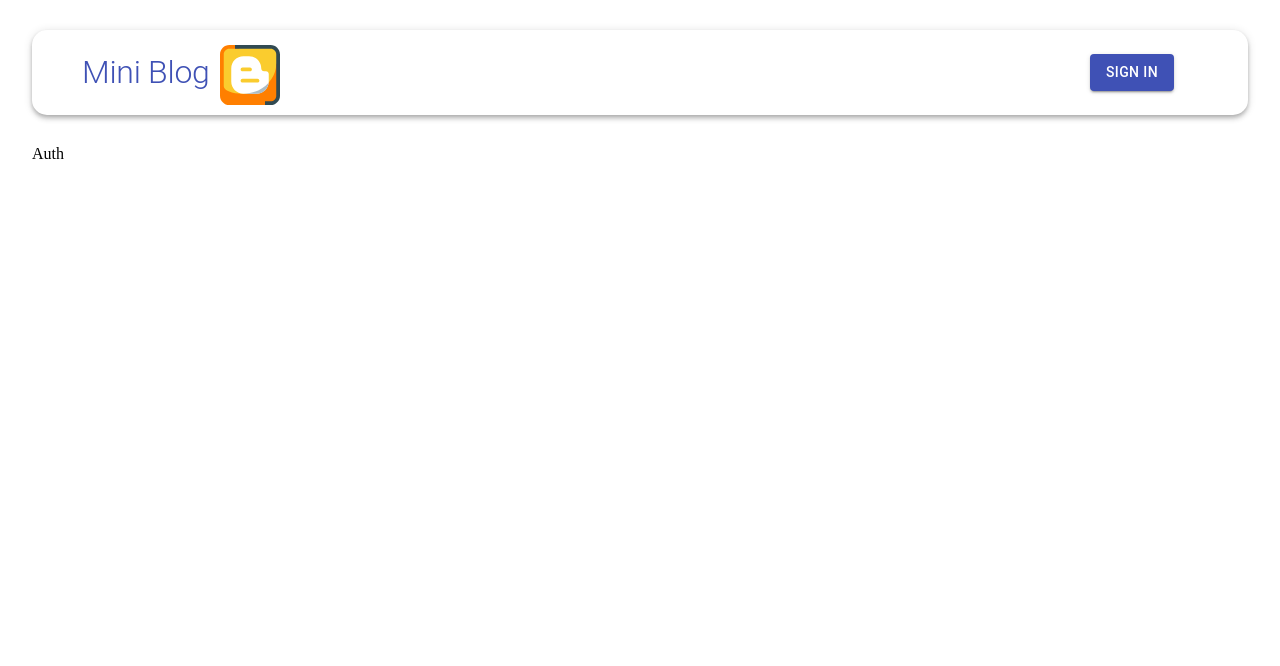
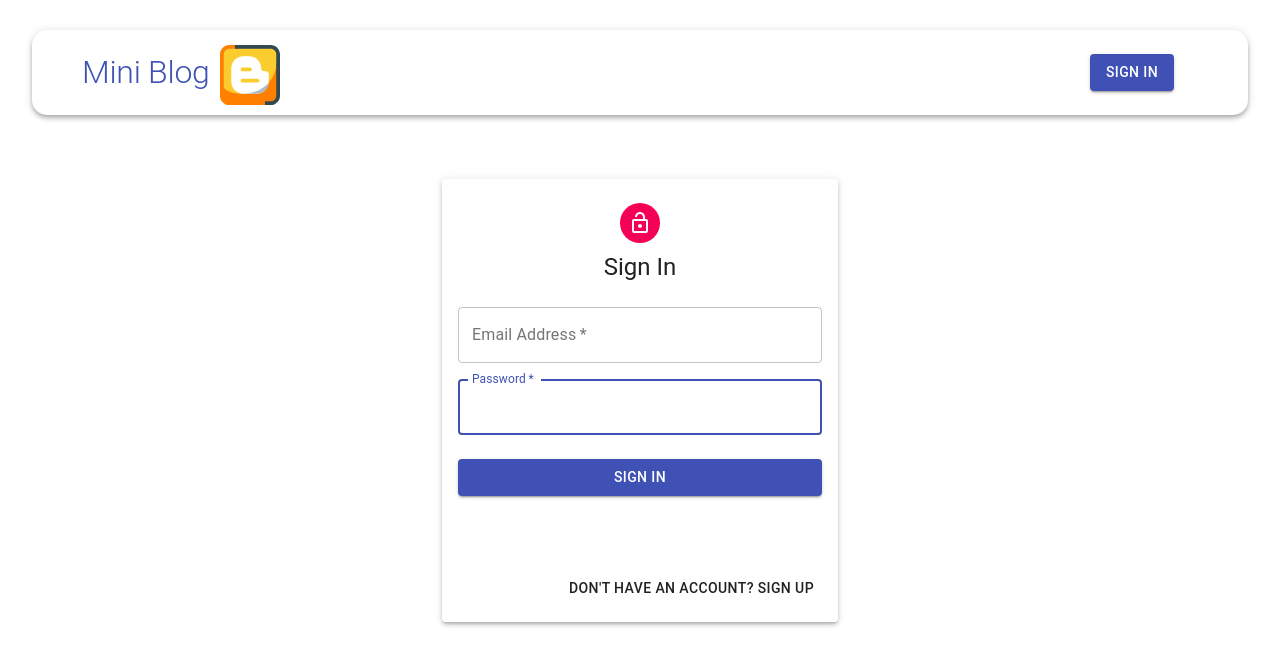
Before and after one commit to techvfxking/Mini_Blog_App_Capstone_Project_V1, a React (Vite) app in the folder client/: page /auth in a window 1280 px wide. Shown: the top 666 px of the page. Built offline with nearby package versions, Linux system fonts and the light colour scheme; no server answers.

Commit message:
Added google login and logout

```diff
--- a/client/index.html
+++ b/client/index.html
@@ -2,12 +2,17 @@
 <html lang="en">
   <head>
     <meta charset="UTF-8" />
-    <link rel="icon" type="image/svg+xml" href="./src/assets/icons/mini_blog_icon.svg" />
+    <meta http-equiv="Permissions-Policy" content="interest-cohort=()" />
+    <link
+      rel="icon"
+      type="image/svg+xml"
+      href="./src/assets/icons/mini_blog_icon.svg"
+    />
     <meta name="viewport" content="width=device-width, initial-scale=1.0" />
     <title>Mini_Blog</title>
   </head>
   <body>
     <div id="root"></div>
-    <script type="module" src="/src/main.jsx"></script>
+    <script type="module" src="/src/main.jsx" crossorigin="anonymous"></script>
   </body>
 </html>
--- a/client/package.json
+++ b/client/package.json
@@ -19,6 +19,7 @@
     "@material-ui/core": "^4.12.4",
     "@material-ui/icons": "^4.11.3",
     "@material-ui/lab": "^4.0.0-alpha.61",
+    "@react-oauth/google": "^0.11.0",
     "axios": "^1.4.0",
     "jwt-decode": "^3.1.2",
     "material-ui-chip-input": "^1.1.0",
--- a/client/src/components/Auth/Auth.jsx
+++ b/client/src/components/Auth/Auth.jsx
@@ -1,14 +1,114 @@
-import React from 'react'
+import React, { useState, useEffect } from 'react'
 import {
     Avatar, Button, Paper,
-    Grid, Typography, Container
-} from '@material-ui/core'
+    Grid, Typography, Container, Box
+} from '@material-ui/core';
+import Icon from './Icon';
+//import { GoogleLogin } from 'react-google-login';
+import { GoogleLogin } from '@react-oauth/google';
+import LockOutlinedIcon from '@material-ui/icons/LockOpenOutlined'
 import useStyles from './Styles'
+import Input from './Input';
+import jwtDecode from 'jwt-decode';
+import { useDispatch } from 'react-redux';
+import { useNavigate } from 'react-router-dom';
 
 const Auth = () => {
+
+    const [showPassword, setShowPassword] = useState(false);
+    const navigate = useNavigate();
     const classes = useStyles();
+    const dispatch = useDispatch();
+    const [isSignup, setIsSignUp] = useState(false);
+    const handleShowPassword = () => {
+        setShowPassword((prevShowPassword) => !prevShowPassword);
+    }
+    const handleSubmit = () => {
+
+    }
+    const handleChange = () => {
+
+    }
+    const switchMode = () => {
+        setIsSignUp((prevIsSignup) => !prevIsSignup);
+        setShowPassword(false);
+    }
+    const googleSuccess = (credentialResponse) => {
+        const credentials = credentialResponse.credential;
+        const response = jwtDecode(credentials);
+        try {
+            dispatch({ type: 'AUTH', data: { response, credentials } });
+            navigate('/');
+        } catch (error) {
+            console.log(error)
+        }
+
+    }
+
+    const googleFailure = (error) => {
+        console.log("Error")
+        console.log(error)
+    }
+
+
     return (
-        <div>Auth</div>
+        <Container component='main' maxWidth='xs'>
+            <Paper className={classes.paper} elevation={3}>
+                <Avatar className={classes.avatar}>
+                    <LockOutlinedIcon />
+                </Avatar>
+                <Typography variant='h5'>
+                    {
+                        isSignup ? 'Sign Up' : 'Sign In'
+                    }
+                </Typography>
+                <form className={classes.form} onSubmit={handleSubmit}>
+                    <Grid container spacing={2}>
+                        {
+                            isSignup && (
+                                <>
+                                    <Input name='firstName' label='First Name' handleChange={handleChange} half={true} />
+                                    <Input name='lastName' label='Last Name' handleChange={handleChange} half={true} />
+                                </>
+                            )
+                        }
+                        <Input name='email' label='Email Address' handleChange={handleChange} type='email' />
+                        <Input name='password' label='Password' handleChange={handleChange} type={showPassword ? "text" : "password"} handleShowPassword={handleShowPassword} />
+                        {
+                            isSignup && (<Input name='confirmPassword' label='Repeat Password' handleChange={handleChange} type='password' />)
+                        }
+                    </Grid>
+                    <Button type='submit' fullWidth variant='contained' color='primary' className={classes.submit}>
+                        {
+                            isSignup ? 'Sign Up' : 'Sign In'
+                        }
+                    </Button>
+                    <section className="googleButton">
+                        <GoogleLogin
+                            onSuccess={credentialResponse => {
+                                googleSuccess(credentialResponse)
+                            }}
+                            onError={(error) => {
+                                googleFailure(error)
+                            }}
+                        />
+                        <br />
+                    </section>
+                    <br />
+                    <Grid container justifyContent='flex-end'>
+                        <Grid item>
+                            <Button onClick={switchMode}>
+                                {
+                                    isSignup ?
+                                        ("Have an account? Sign In") :
+                                        ("Don't have an account? Sign Up")
+                                }
+                            </Button>
+                        </Grid>
+                    </Grid>
+                </form>
+            </Paper>
+        </Container>
     )
 }
 
--- /dev/null
+++ b/client/src/components/Auth/Icon.jsx
@@ -0,0 +1,14 @@
+import React from 'react'
+
+const Icon = () => {
+    return (
+        <svg style={{ width: '20px', height: '20px' }} viewBox="0 0 24 24">
+            <path
+                fill="currentColor"
+                d="M21.35,11.1H12.18V13.83H18.69C18.36,17.64 15.19,19.27 12.19,19.27C8.36,19.27 5,16.25 5,12C5,7.9 8.2,4.73 12.2,4.73C15.29,4.73 17.1,6.7 17.1,6.7L19,4.72C19,4.72 16.56,2 12.1,2C6.42,2 2.03,6.8 2.03,12C2.03,17.05 6.16,22 12.25,22C17.6,22 21.5,18.33 21.5,12.91C21.5,11.76 21.35,11.1 21.35,11.1V11.1Z"
+            />
+        </svg>
+    )
+}
+
+export default Icon
--- /dev/null
+++ b/client/src/components/Auth/Input.jsx
@@ -0,0 +1,37 @@
+import React from 'react'
+import {
+  TextField, Grid, InputAdornment, IconButton
+} from '@material-ui/core';
+import Visibility from '@material-ui/icons/Visibility';
+import VisibilityOff from '@material-ui/icons/VisibilityOff';
+
+const Input = ({ name, handleChange, label, half = false, type = '', handleShowPassword }) => {
+  return (
+    <Grid item xs={12} sm={half ? 6 : 12}>
+      <TextField
+        name={name}
+        onChange={handleChange}
+        variant='outlined'
+        required={true}
+        fullWidth
+        label={label}
+        autoFocus={true}
+        type={type}
+        inputProps={name === 'password' ? {
+          endadornment: (
+            <InputAdornment position='end'>
+              <IconButton onClick={handleShowPassword}>
+                {
+                  type === 'password' ? <Visibility /> : <VisibilityOff />
+                }
+              </IconButton>
+            </InputAdornment>
+          )
+        }:{}}
+
+      />
+    </Grid>
+  )
+}
+
+export default Input
--- a/client/src/constants/actionTypes.js
+++ b/client/src/constants/actionTypes.js
@@ -9,3 +9,6 @@
 export const updateSinglePost = 'updatePost'
 export const deleteSinglePost = 'deletePost'
 export const likeSinglePost = 'likePost'
+
+export const AUTH = 'AUTH';
+export const LOGOUT = 'LOGOUT';
--- a/client/src/index.css
+++ b/client/src/index.css
@@ -0,0 +1,6 @@
+.googleButton{
+    display: flex;
+    justify-content: center;
+    align-items: center;
+    gap: 0.5rem;
+}
--- a/client/src/main.jsx
+++ b/client/src/main.jsx
@@ -10,13 +10,19 @@
 import thunk from 'redux-thunk';
 import { reducers } from "./reducers";
 import "./index.css"
+import { GoogleOAuthProvider } from '@react-oauth/google';
 
 const store = legacy_createStore(reducers, compose(applyMiddleware(thunk)))
 
 const root = ReactDOM.createRoot(
     document.getElementById('root'));
 root.render(
-    <Provider store={store}>
-        <App />
-    </Provider>
+    <GoogleOAuthProvider
+
+        clientId="308229861145-pr0969ib0r5s9g67hkn5mrna0gtkvphr.apps.googleusercontent.com"
+    >
+        <Provider store={store}>
+            <App />
+        </Provider>
+    </GoogleOAuthProvider>
 )
--- /dev/null
+++ b/client/src/reducers/auth.js
@@ -0,0 +1,13 @@
+import { AUTH, LOGOUT } from '../constants/actionTypes'
+
+export default (state = { authData: null }, action) => {
+    switch (action.type) {
+        case AUTH:
+            localStorage.setItem('profile', JSON.stringify({ ...action?.data }))
+            return state
+        case LOGOUT:
+            return state
+        default:
+            return state
+    }
+}
--- a/client/src/reducers/index.js
+++ b/client/src/reducers/index.js
@@ -1,5 +1,6 @@
 import { combineReducers } from 'redux';
 
 import posts from './posts';
+import auth from './auth';
 
-export const reducers = combineReducers({ posts });
+export const reducers = combineReducers({ posts, auth });
```
Also changed, not shown: client/src/components/Navbar/Navbar.jsx (+26 -8 lines), 1 other file (tests, documents, lock files or other folders).
